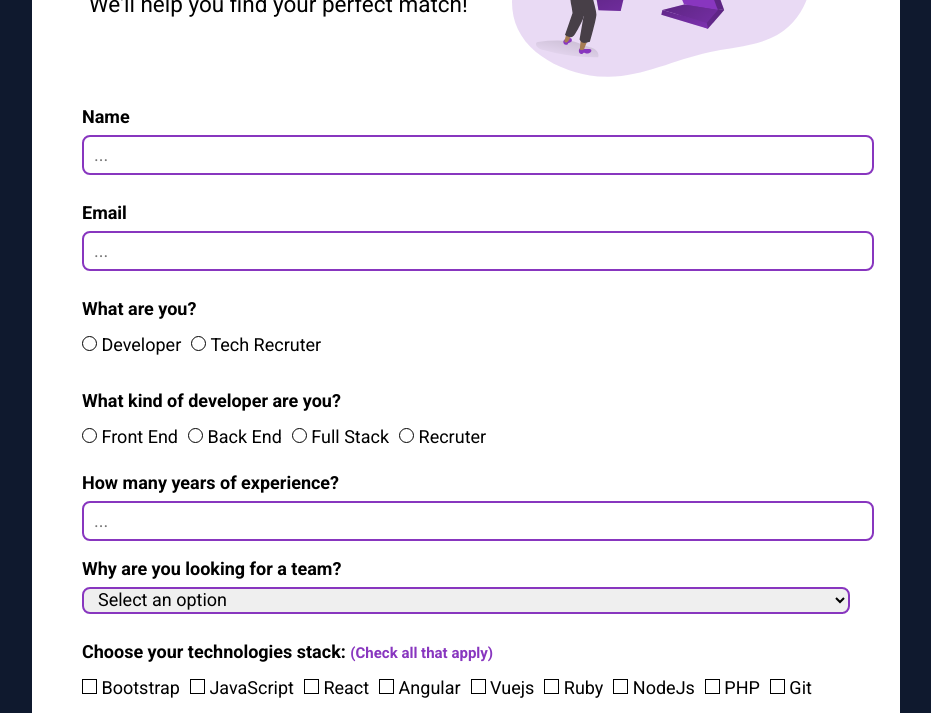
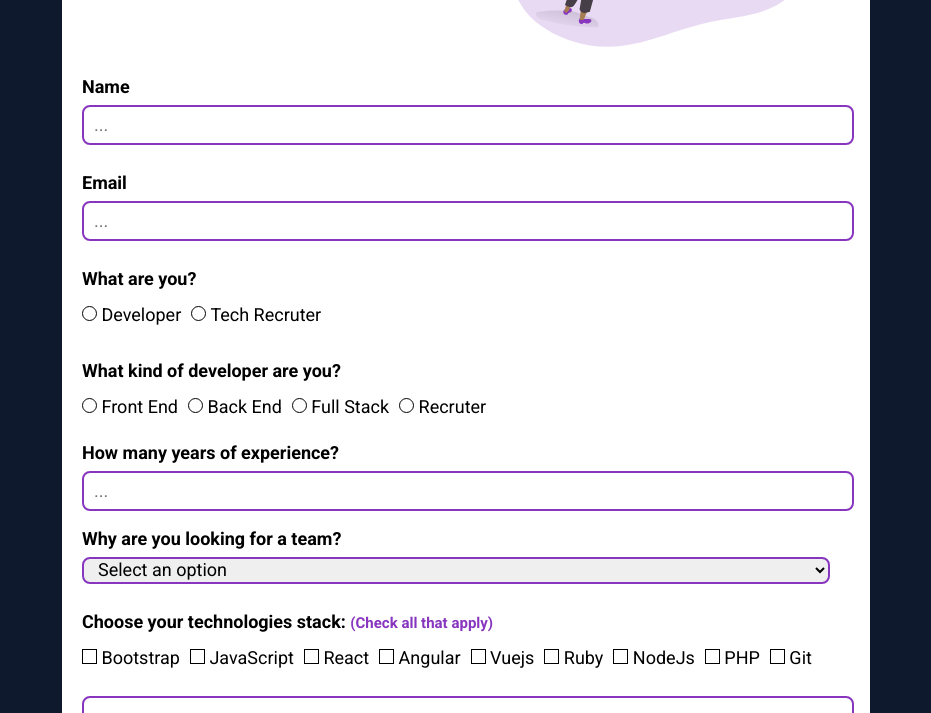
Before and after one commit to Rtmorais/Form-DevSquad, a plain HTML site: page index.html in a window 1280 px wide. Shown: the part 264-977 px from the top of the page, without its empty margins (174-1105 px from the left). Drawn offline with Linux system fonts and the light colour scheme.

Commit message:
some changes at responsive layout on mobile

```diff
--- a/style.css
+++ b/style.css
@@ -53,13 +53,15 @@ html {
 }
 
 main {
-  max-width: 60%;
+  max-width: 100%;
   display: flex;
   flex-direction: column;
-  margin: 50px auto;
-  border-radius: 20px;
   background-color: #ffffff;
-  padding: 50px;
+  padding: 20px;
+}
+
+#formContainer {
+  margin-right: 20px;
 }
 
 #imgContainer {
@@ -187,7 +189,7 @@ label {
 
 /* Mobile first Responsive */
 
-@media (min-width: 750px) {
+@media (min-width: 800px) {
   #title,
   #title span {
     font-size: 4rem;
@@ -200,11 +202,21 @@ label {
   .divCheck {
     flex-direction: row;
   }
+
+  main {
+    max-width: 70%;
+    margin: 50px auto;
+    border-radius: 20px;
+  }
 }
 
 @media (min-width: 1200px) {
   #imgContainer {
     flex-wrap: nowrap;
+  }
+
+  main {
+    max-width: 60%;
   }
 }
 
@@ -213,4 +225,8 @@ label {
   #title span {
     font-size: 5rem;
   }
+
+  main {
+    max-width: 60%;
+  }
 }
```
